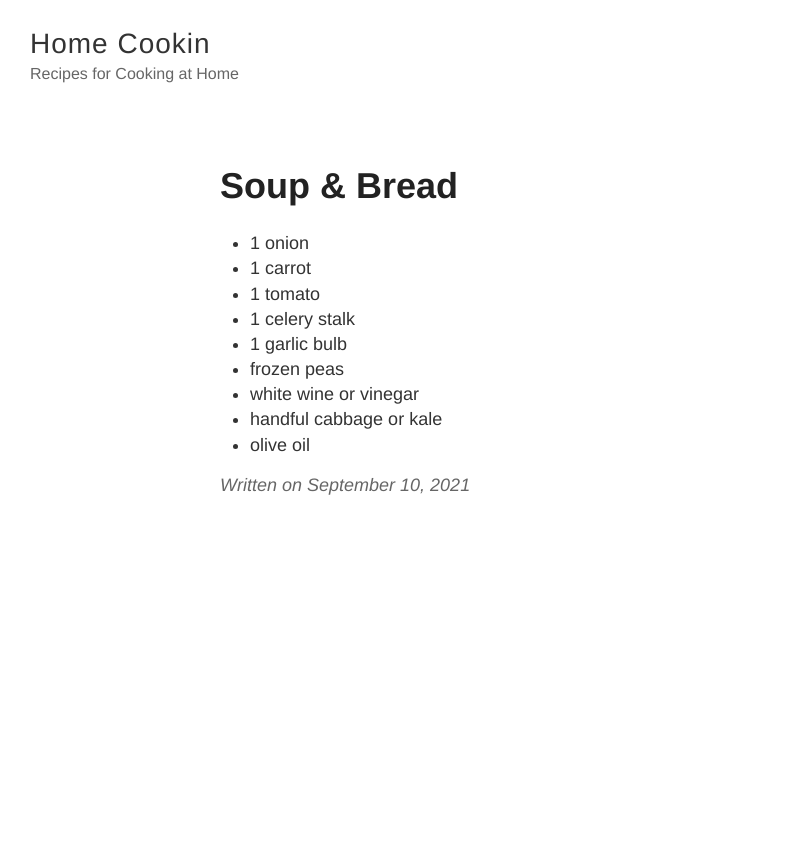
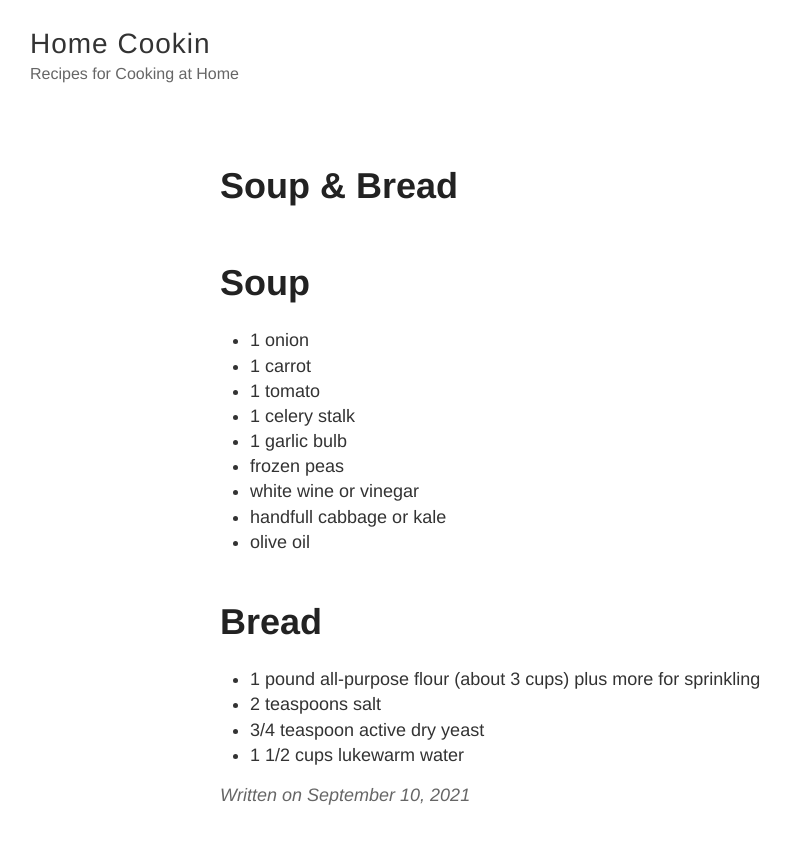
Before and after one commit to skelleyboy/cookin, a Jekyll site: the page built from _posts/2021-09-10-soup-bread.md, in a window 1280 px wide. Shown: the top 844 px of the page, without its empty margins (0-791 px from the left). Built offline with Jekyll 4.4.1, drawn with Linux system fonts in a browser that asks for light colours.

Commit message:
Update from Forestry.io skelleyboy updated _posts/2021-09-10-soup-bread.md

```diff
--- a/_posts/2021-09-10-soup-bread.md
+++ b/_posts/2021-09-10-soup-bread.md
@@ -3,6 +3,8 @@ layout: post
 title: Soup & Bread
 
 ---
+# Soup
+
 * 1 onion
 * 1 carrot
 * 1 tomato
@@ -10,5 +12,12 @@ title: Soup & Bread
 * 1 garlic bulb
 * frozen peas
 * white wine or vinegar
-* handful cabbage or kale
+* handfull cabbage or kale
 * olive oil
+
+# Bread
+
+* 1 pound all-purpose flour (about 3 cups) plus more for sprinkling
+* 2 teaspoons salt
+* 3/4 teaspoon active dry yeast
+* 1 1/2 cups lukewarm water
```
